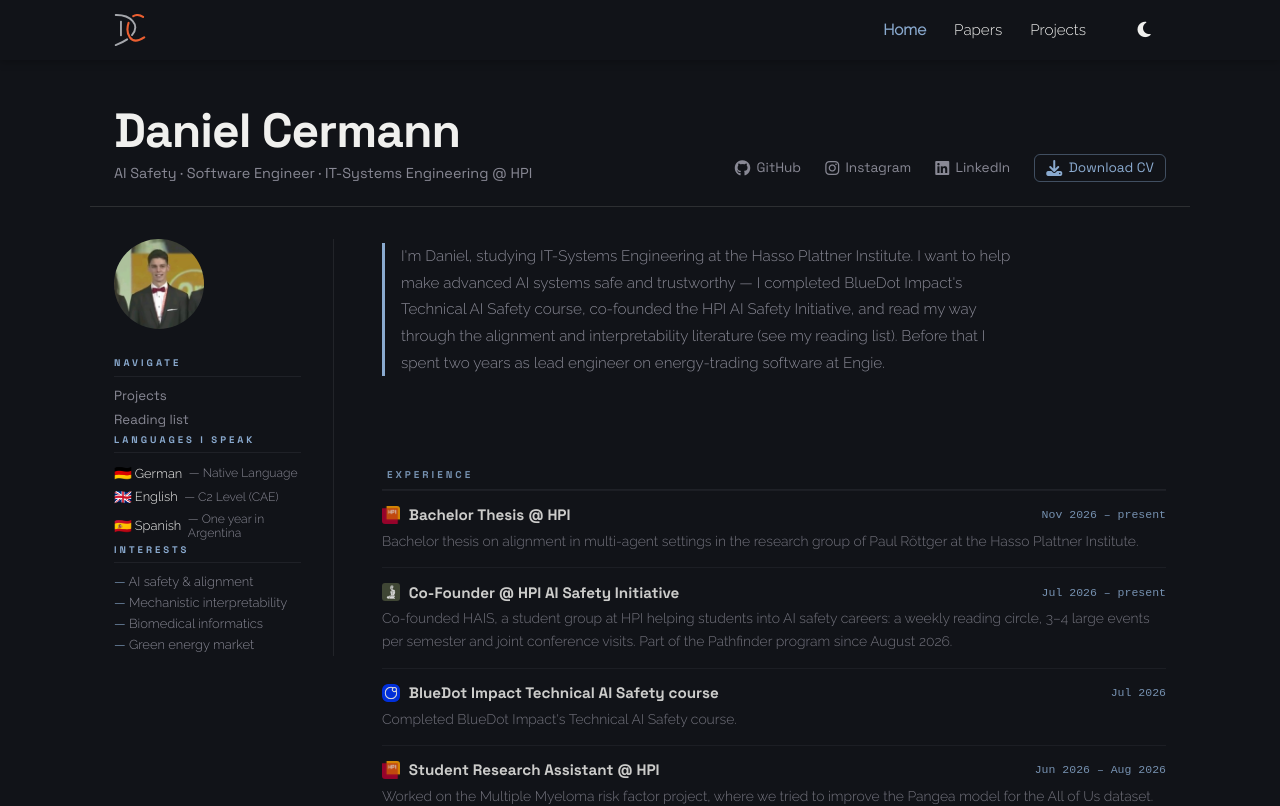
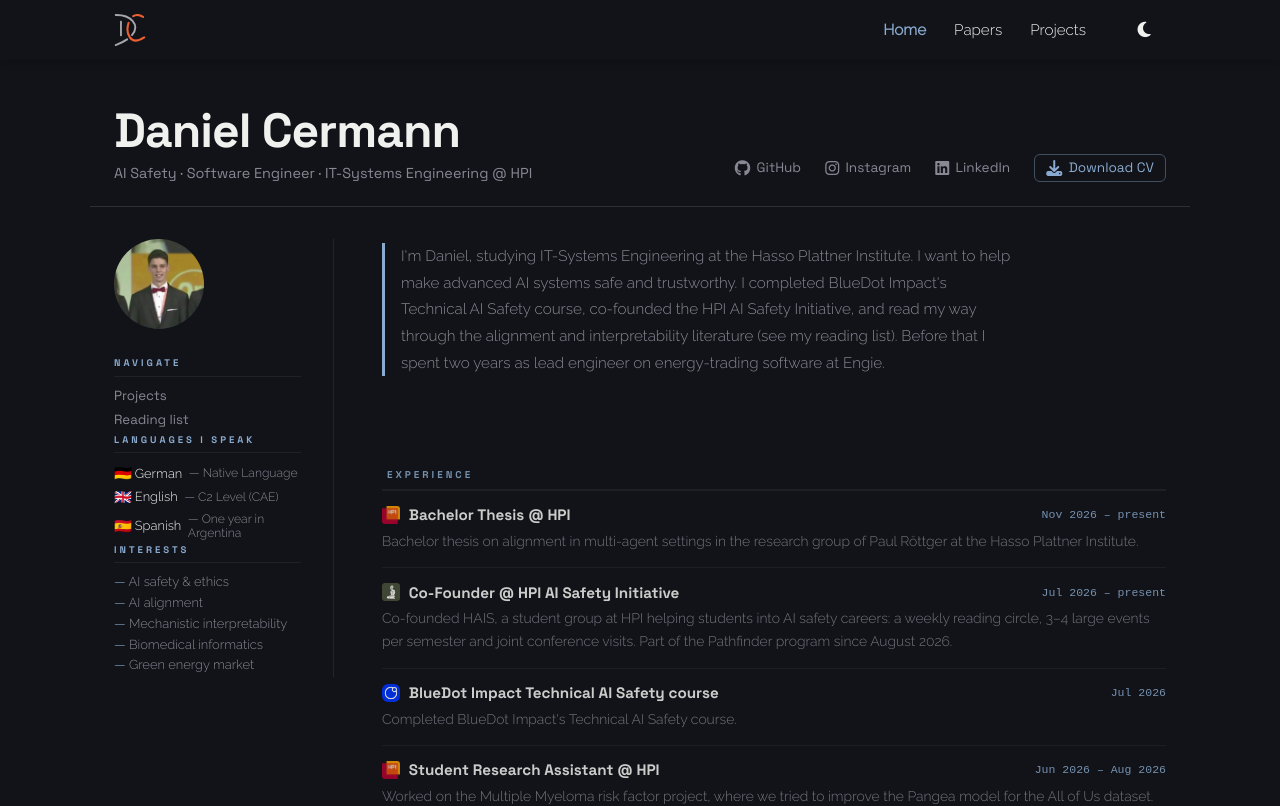
Before and after one commit to DanielC04/dcermann.de, an Astro site: page / in a window 1280 px wide. Shown: the top 806 px of the page. Built offline with nearby package versions, Linux system fonts and the light colour scheme; Astro itself is replaced by a stand-in of ours.

Commit message:
Tidy intro sentence and split AI interests
Replace the em dash in the intro with a full stop, rename the
"AI safety & alignment" interest to "AI safety & ethics" and list
"AI alignment" as its own bullet.

Co-Authored-By: Claude Opus 5.5 <noreply@anthropic.com>

```diff
--- a/src/data/site.ts
+++ b/src/data/site.ts
@@ -7,7 +7,7 @@ export interface SocialLink {
 export const siteInfo = {
   name: 'Daniel Cermann',
   tagline: 'Software engineer working towards AI safety',
-  description: `I'm Daniel, studying IT-Systems Engineering at the Hasso Plattner Institute. I want to help make advanced AI systems safe and trustworthy — I completed BlueDot Impact's Technical AI Safety course, co-founded the HPI AI Safety Initiative, and read my way through the alignment and interpretability literature (see my reading list). Before that I spent two years as lead engineer on energy-trading software at Engie.`,
+  description: `I'm Daniel, studying IT-Systems Engineering at the Hasso Plattner Institute. I want to help make advanced AI systems safe and trustworthy. I completed BlueDot Impact's Technical AI Safety course, co-founded the HPI AI Safety Initiative, and read my way through the alignment and interpretability literature (see my reading list). Before that I spent two years as lead engineer on energy-trading software at Engie.`,
   social: [
     { name: 'GitHub',    url: 'https://github.com/DanielC04',                  icon: 'fab fa-github'   },
     { name: 'Instagram', url: 'https://www.instagram.com/dan_cmn',              icon: 'fab fa-instagram'},
--- a/src/pages/index.astro
+++ b/src/pages/index.astro
@@ -98,7 +98,8 @@ const cvSkills = skillCategories.filter((c) =>
         <div class="skill-group">
           <h3 class="sidebar-heading">Interests</h3>
           <ul class="interest-list">
-            <li>AI safety &amp; alignment</li>
+            <li>AI safety &amp; ethics</li>
+            <li>AI alignment</li>
             <li>Mechanistic interpretability</li>
             <li>Biomedical informatics</li>
             <li>Green energy market</li>
```
